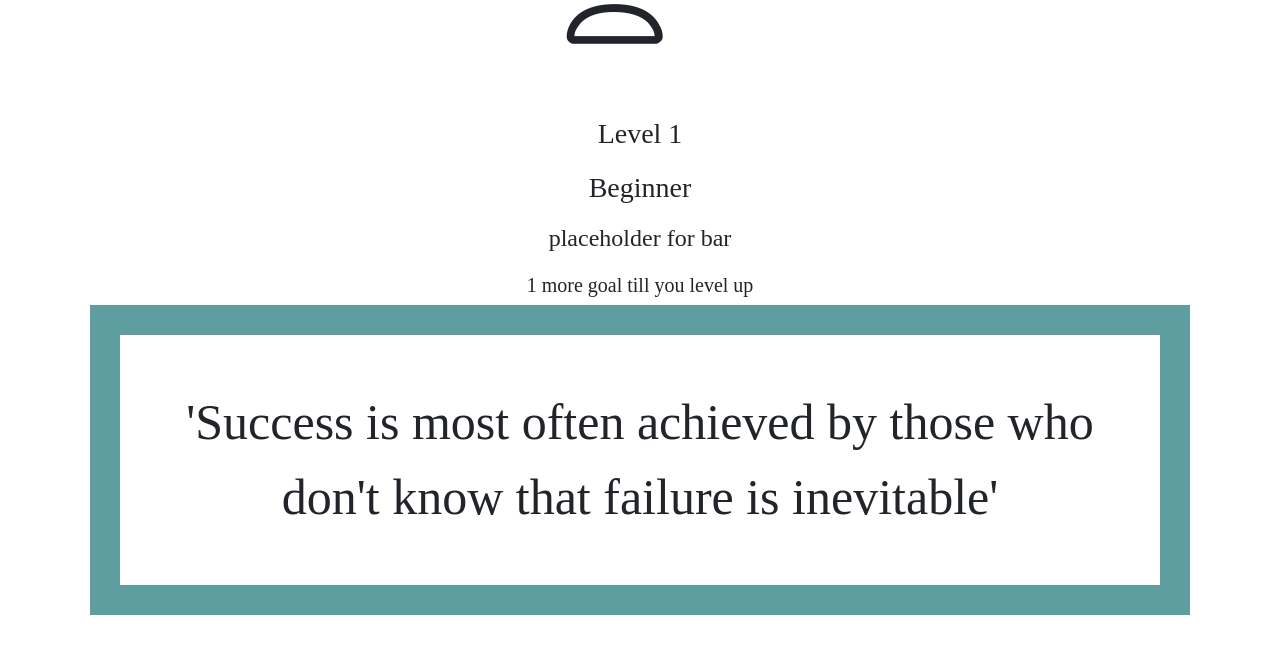
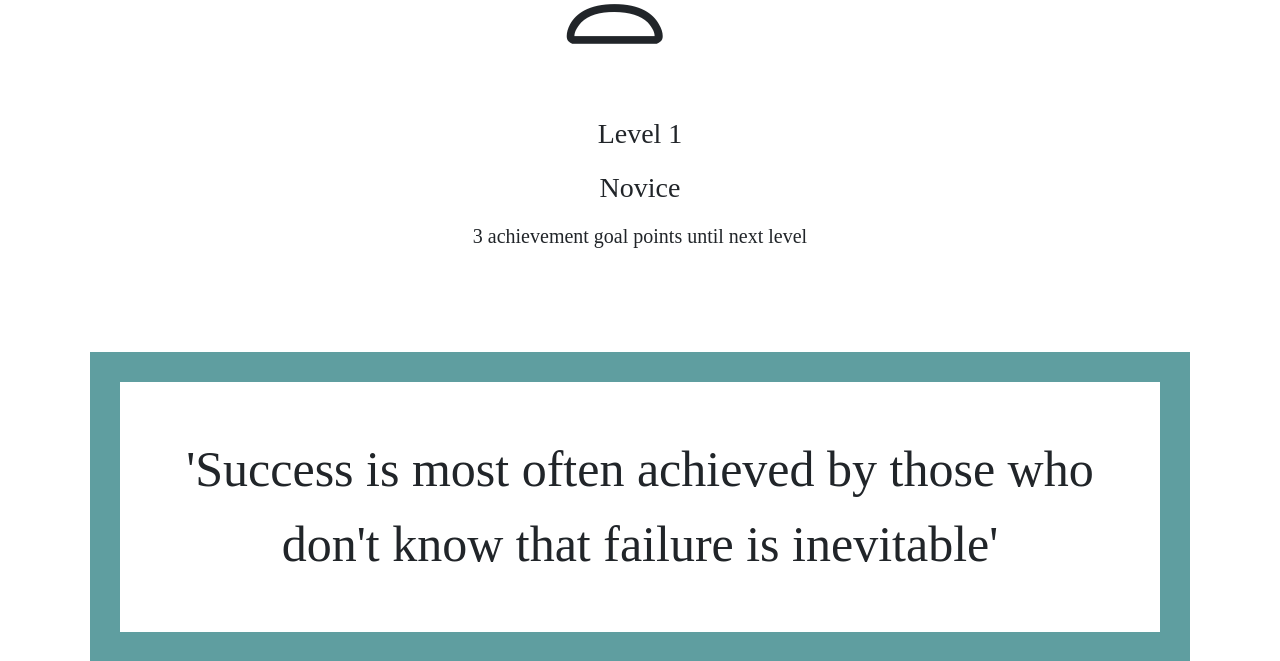
Before and after one commit to vhlee7/cs160-final-proj, a Django app: page /fitness/progress/ in a window 1280 px wide. Shown: the part 353-1014 px from the top of the page. Before the commit the page ends 968 px from the top, so only its background shows below. Run offline with Django 3.2, Linux system fonts and the light colour scheme; some libraries are stand-ins or nearby versions.

Commit message:
almost there

```diff
--- a/fitness/templates/fitness/progress.html
+++ b/fitness/templates/fitness/progress.html
@@ -34,7 +34,7 @@
             /* margin-left: 10px; */
         }
 
-        #buffer {
+        .buffer {
             margin-top: 20px;
         }
 
@@ -71,10 +71,16 @@
     <h1 style="text-align: center; padding: 41px"> My Progress </h1>
     </div>
     <i class="bi bi-person" style="margin-left: 43%"></i>
-    <h3 id="buffer" style="text-align: center"> Level 1 </h3>
-    <h3 id="buffer" style="text-align: center"> Beginner </h3>
-    <h4 id="buffer" style="text-align: center"> placeholder for bar</h4>
-    <h5 id="buffer" style="text-align: center"> 1 more goal till you level up </h5>
+
+
+    <h3 id="level" class="buffer" style="text-align: center">  </h3>
+    <h3 id="status" class="buffer" style="text-align: center">  </h3>
+    <!-- <h4 id="buffer" style="text-align: center"> placeholder for bar</h4> -->
+    <h5 id="exp" class="buffer" style="text-align: center">  </h5>
+
+
+
+    <br><br><br><br>
 
 
     <div id='quoteHolder'>
@@ -187,6 +193,27 @@
             localStorage.setItem('userTracker', JSON.stringify(tracker));
         }
 
+
+        var myEXP = JSON.parse(localStorage.getItem('userEXP'));
+        if (myEXP === null) {
+            myEXP = 0;
+        }
+
+        myLevel = Math.floor(myEXP / 3) + 1;
+
+        // console.log(myEXP);
+        // console.log(myLevel);
+        // (myLevel + 1) * 3 - myExp
+        // if (myLevel >= 1) {
+            $("#level").append("Level " + myLevel);
+            $("#status").append("Novice");
+            let expLeft = myEXP - (Math.floor(myEXP / 3) * 3);
+            if (expLeft === 0 ) {
+                expLeft = 3;
+            }
+
+            $("#exp").append(expLeft + " achievement goal points until next level");
+        // }
     }
 
     init();
```
Also changed, not shown: fitness/templates/fitness/achievements.html (+24 -0 lines).
